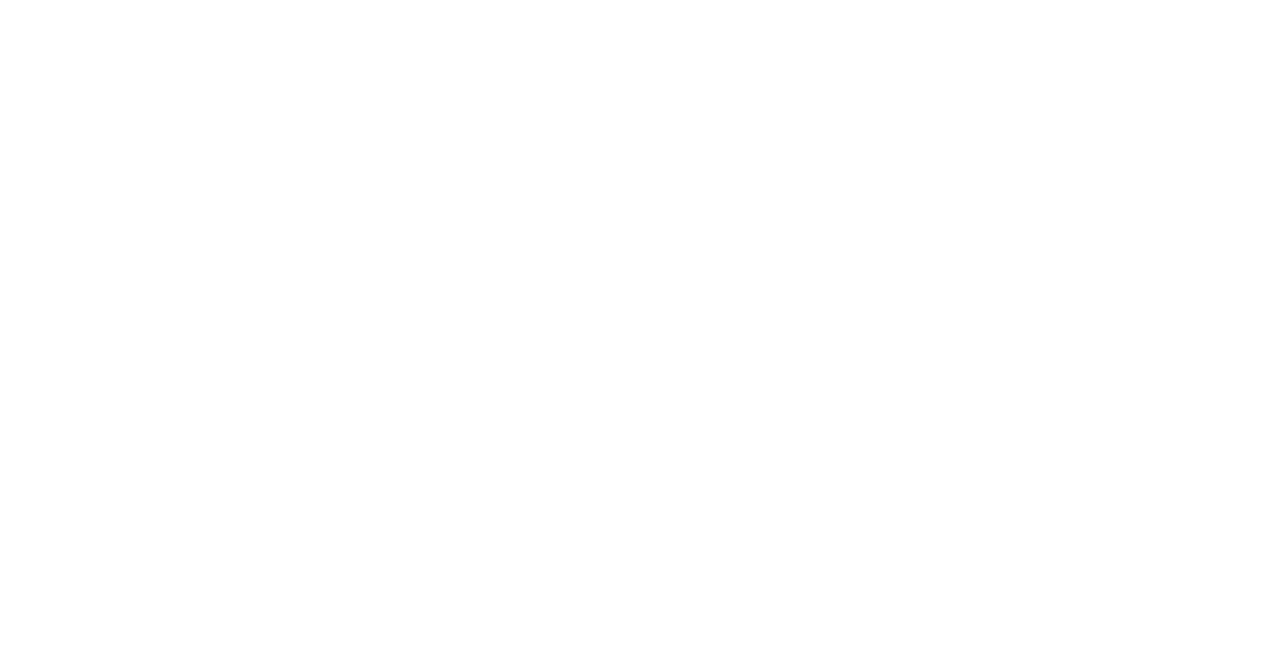
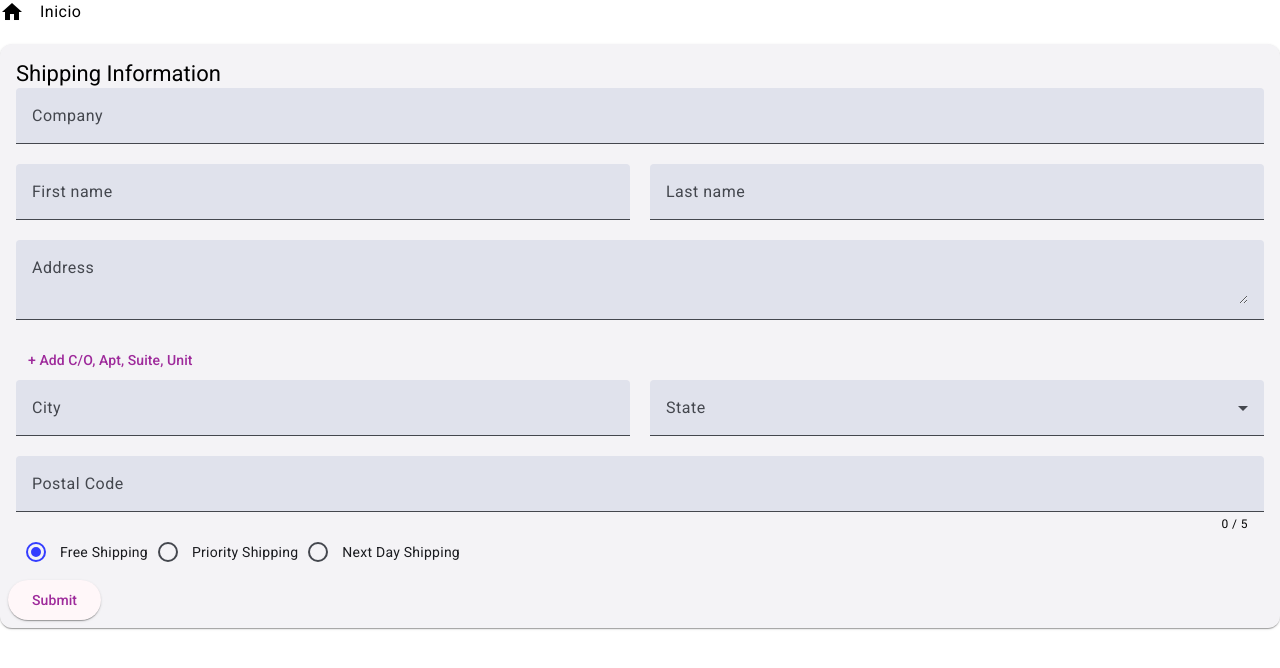
Before and after one commit to diegoPopritkin/mindfitness, an Angular app: page /form in a window 1280 px wide. Before the commit this address led to /. Shown: the top 668 px of the page. Built offline with nearby package versions, Linux system fonts and the light colour scheme.

Commit message:
ruteo para el componente form

```diff
--- a/src/app/app.routes.ts
+++ b/src/app/app.routes.ts
@@ -8,6 +8,12 @@
                 .then(m => m.StartComponent)
     },
     {
+        path: 'form',
+        loadComponent: () =>
+            import('./pages/form/form.component')
+                .then(m => m.FormComponent)
+    },
+    {
         path: '',
         pathMatch: 'full',
         redirectTo: 'start'
--- a/src/app/components/header/header.component.html
+++ b/src/app/components/header/header.component.html
@@ -1,4 +1,4 @@
 <nav (click)="goHome()">
     <mat-icon aria-hidden="false" aria-label="home icon" fontIcon="home"></mat-icon>
-    <span>Home</span>
+    <span>Inicio</span>
 </nav>
--- a/src/app/pages/form/form.component.html
+++ b/src/app/pages/form/form.component.html
@@ -1,3 +1,4 @@
+<app-header></app-header>
 <form [formGroup]="addressForm" novalidate (ngSubmit)="onSubmit()">
   <mat-card class="shipping-card">
     <mat-card-header>
--- a/src/app/pages/form/form.component.ts
+++ b/src/app/pages/form/form.component.ts
@@ -6,6 +6,7 @@
 import { MatSelectModule } from '@angular/material/select';
 import { MatRadioModule } from '@angular/material/radio';
 import { MatCardModule } from '@angular/material/card';
+import { HeaderComponent } from '../../components/header/header.component';
 
 
 @Component({
@@ -19,7 +20,8 @@
     MatSelectModule,
     MatRadioModule,
     MatCardModule,
-    ReactiveFormsModule
+    ReactiveFormsModule,
+    HeaderComponent
   ]
 })
 export class FormComponent {
--- a/src/app/pages/start/start.component.html
+++ b/src/app/pages/start/start.component.html
@@ -2,5 +2,5 @@
     <app-header></app-header>
     <h1>Lorfam</h1>
     <h3>¡¡Completá la encuesta para participar por un viaje al Congo!!</h3>
-    <button mat-raised-button class="c2d-btn">Completar</button>
+    <button mat-raised-button class="c2d-btn" (click)="goForm()">Completar</button>
 </div>
--- a/src/app/pages/start/start.component.ts
+++ b/src/app/pages/start/start.component.ts
@@ -1,6 +1,7 @@
 import { Component } from '@angular/core';
 import {MatButtonModule} from '@angular/material/button';
 import { HeaderComponent } from '../../components/header/header.component';
+import { Router } from '@angular/router';
 
 @Component({
   selector: 'app-start',
@@ -10,5 +11,12 @@
   styleUrl: './start.component.scss'
 })
 export class StartComponent {
+  constructor(
+    private router: Router
+  ) {}
+
+  goForm() {
+    this.router.navigate(['form']);
+  }
 
 }
```
